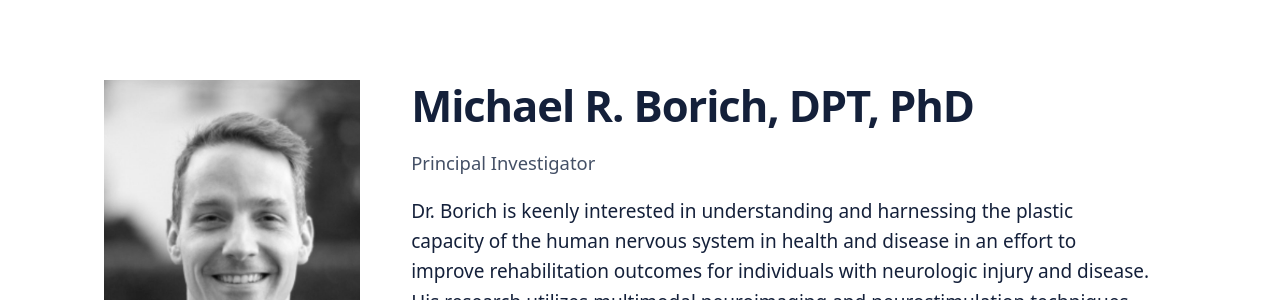
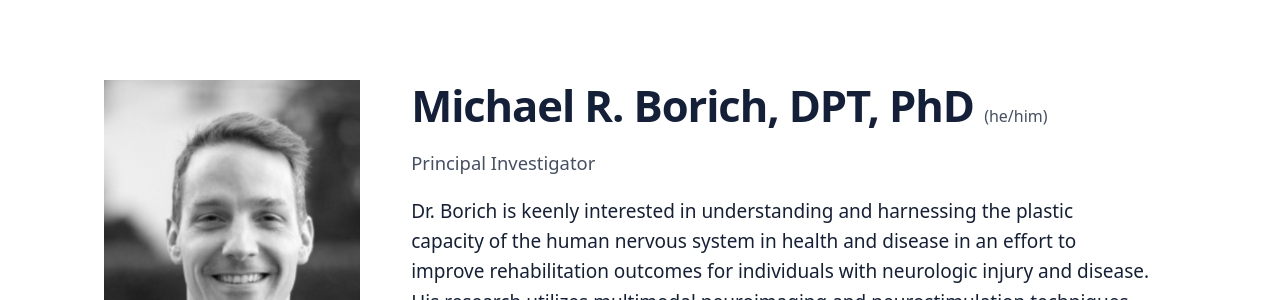
Before and after one commit to npresearchlab/npresearchlab.github.io, a Jekyll site: the page built from people.html, in a window 1280 px wide. Shown: the part 468-768 px from the top of the page. Built offline with Jekyll 4.4.1, drawn with Linux system fonts in a browser that asks for light colours; some web fonts are replaced.

Commit message:
People: Dr. Borich's pronouns; his profile can come from the PI profile sheet (pi_profile.json), with sync script
Co-Authored-By: Claude Opus 5.5 <noreply@anthropic.com>
Claude-Session: https://claude.ai/code/session_01A6YfpnrJqQKYAxW4w34cR4

```diff
--- a/_data/pi.yml
+++ b/_data/pi.yml
@@ -1,5 +1,8 @@
 # The principal investigator, shown at the top of the People page.
+# Dr. Borich edits his profile in the "NPRL website: PI profile (Dr. Borich)" Google Sheet, which syncs to
+# _data/pi_profile.json. That file wins when it exists; this one is the fallback, and the photo always comes from here.
 name: Michael R. Borich, DPT, PhD
+pronouns: he/him
 role: Principal Investigator
 photo: /assets/img/people/michael-borich.jpg
 summary: >-
--- a/assets/css/site.css
+++ b/assets/css/site.css
@@ -579,3 +579,4 @@ li { margin-bottom: 0.35em; }
 .item-photo img { width: 100%; height: 100%; object-fit: cover; }
 @media (max-width: 520px) { .news-items li.has-photo { grid-template-columns: 1fr; } .item-photo { width: 9rem; } }
 .paper-recent .all span { display: inline; margin: 0; font-size: inherit; color: inherit; }
+.pi h2 .pronouns { font-size: 1rem; font-weight: 500; color: var(--ink-2); letter-spacing: 0; white-space: nowrap; }
--- a/people.html
+++ b/people.html
@@ -4,7 +4,7 @@ slug: people
 title: People
 permalink: /people/
 ---
-{% assign pi = site.data.pi %}
+{% assign pi = site.data.pi_profile | default: site.data.pi %}
 {% capture mark %}<svg class="mark" viewBox="0 0 44 18" aria-hidden="true"><line x1="9" y1="9" x2="35" y2="9" stroke="currentColor" stroke-width="7" stroke-linecap="round"/><circle cx="9" cy="9" r="8" fill="currentColor"/><circle class="b" cx="35" cy="9" r="8" fill="currentColor"/></svg>{% endcapture %}
 {% capture chev %}<svg class="chev" viewBox="0 0 24 24" aria-hidden="true"><path d="M6 9l6 6 6-6" fill="none" stroke="currentColor" stroke-width="2.5" stroke-linecap="round" stroke-linejoin="round"/></svg>{% endcapture %}
 {% include title-band.html title="People" lede="Physical therapists, neuroscientists, engineers, and students working together at Emory and Georgia Tech." %}
@@ -13,11 +13,11 @@ permalink: /people/
   <div class="wrap">
     <div class="pi">
       <div class="pi-side">
-        <img class="pi-photo" src="{{ pi.photo | relative_url }}" alt="Portrait of {{ pi.name }}">
+        <img class="pi-photo" src="{{ site.data.pi.photo | relative_url }}" alt="Portrait of {{ pi.name }}">
         <p class="pi-links">{% for l in pi.links %}<a href="{{ l.url }}">{{ l.label }}</a>{% endfor %}</p>
       </div>
       <div>
-        <h2>{{ pi.name }}</h2>
+        <h2>{{ pi.name }}{% if pi.pronouns %} <span class="pronouns">({{ pi.pronouns }})</span>{% endif %}</h2>
         <p class="pi-role">{{ pi.role }}</p>
         <p>{{ pi.summary }}</p>
         <div class="pi-tabs" data-pi-tabs>
```
Also changed, not shown: README.md, 1 other file.
